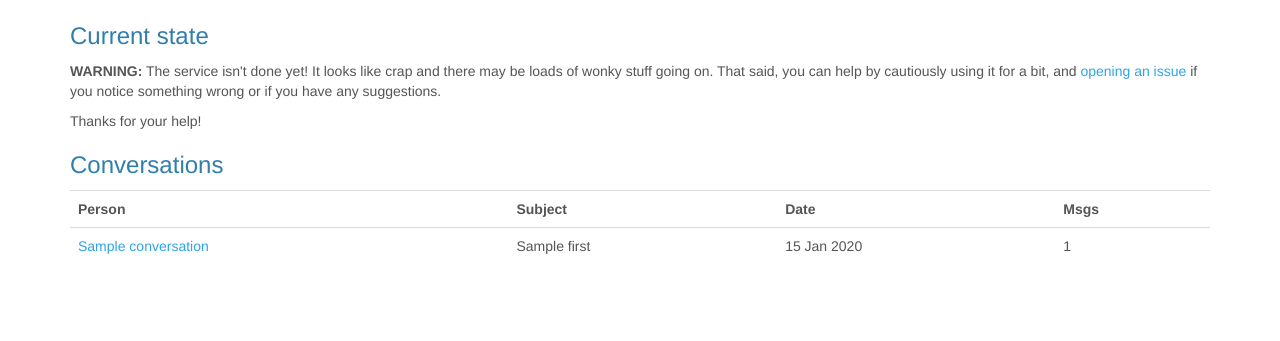
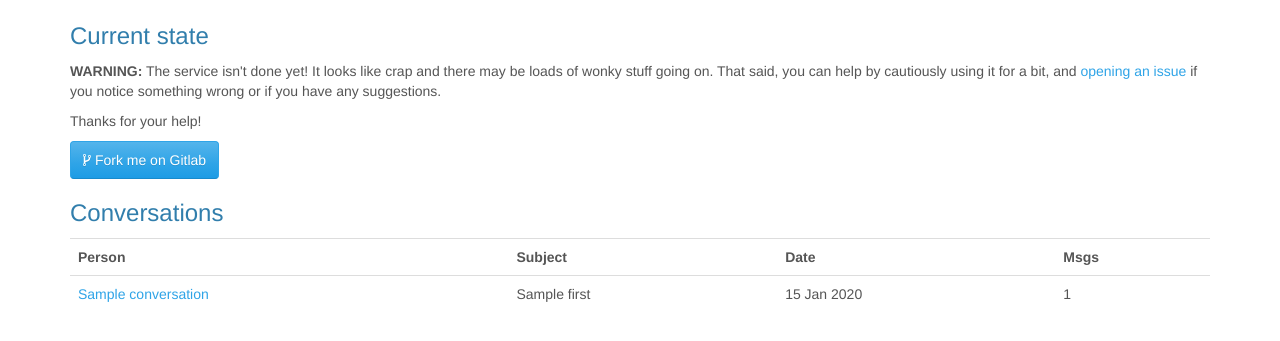
Before and after one commit to skorokithakis/Spamnesty, a Django app: template main/templates/home.html in a window 1280 px wide. Shown: the part 214-555 px from the top of the page. Run offline with Django 3.2, Linux system fonts and the light colour scheme; the template is opened without the code that fills it: most values are stand-ins (such as "Sample title", 1, 10 or a date in 2020); some libraries are stand-ins or nearby versions.

Commit message:
Add Gitlab button.

```diff
--- a/main/templates/base.html
+++ b/main/templates/base.html
@@ -7,6 +7,8 @@
         <meta name="viewport" content="width=device-width, initial-scale=1">
         <!-- The above 3 meta tags *must* come first in the head; any other head content must come *after* these tags -->
         <title>{{ request.site.name }} - {% block title %}{% endblock %}</title>
+
+        <link rel="stylesheet" href="https://opensource.keycdn.com/fontawesome/4.7.0/font-awesome.min.css" integrity="sha384-dNpIIXE8U05kAbPhy3G1cz+yZmTzA6CY8Vg/u2L9xRnHjJiAK76m2BIEaSEV+/aU" crossorigin="anonymous">
 
         <link href="{% static "css/bootstrap.min.css" %}" rel="stylesheet">
         <link href="{% static "css/style.css" %}" rel="stylesheet">
--- a/main/templates/home.html
+++ b/main/templates/home.html
@@ -31,6 +31,13 @@
         Thanks for your help!
         </p>
 
+        <p>
+        <a class="btn btn-primary" href="https://gitlab.com/stavros/Spamnesty">
+            <i class="fa fa-code-fork"></i>
+            Fork me on Gitlab
+        </a>
+        </p>
+
         <h3>Conversations</h3>
         <div class="row">
             <div class="col-md-12">
```
